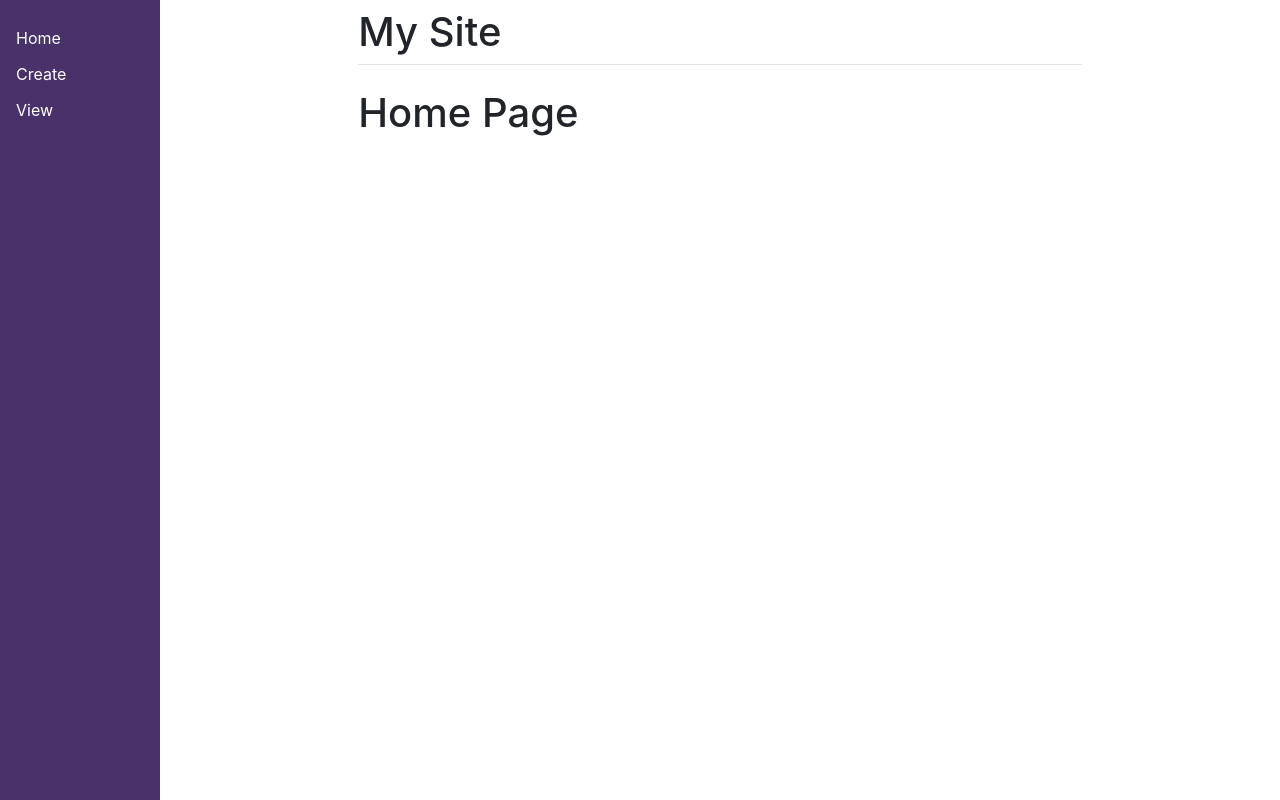
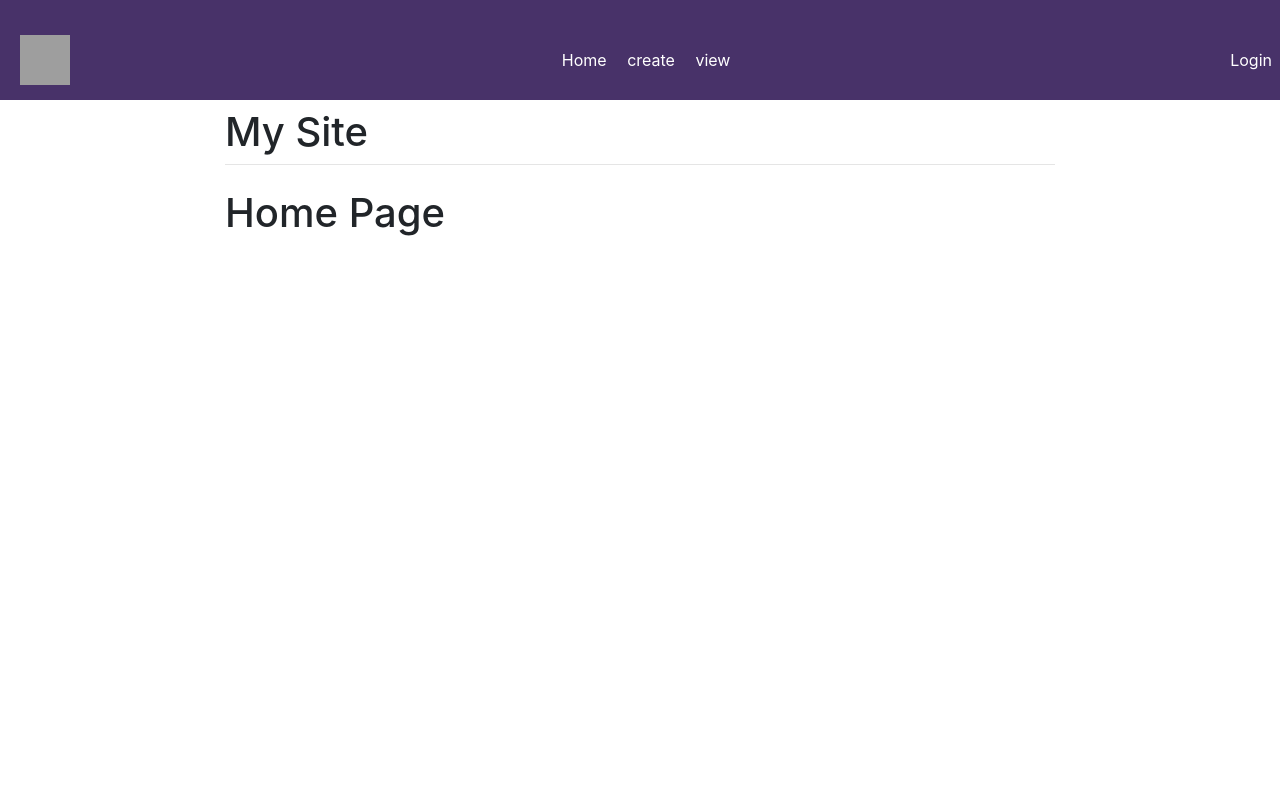
Before and after one commit to hhn2/dj, a Django app: page / in a window 1280 px wide. Run offline with Django 5.2, Linux system fonts and the light colour scheme; grey boxes are pictures that could not be loaded.

Commit message:
no message

```diff
--- a/mysite/main/models.py
+++ b/mysite/main/models.py
@@ -4,8 +4,8 @@ from django.contrib.auth.models import User
 
 
 class ToDoList(models.Model):
-    user = models.ForeignKey(User, on_delete=models.CASCADE,
-                             related_name="todolist", null=True)
+    user = models.ForeignKey(
+        User, on_delete=models.CASCADE, related_name="todolist", null=True)
     name = models.CharField(max_length=200)
 
     def __str__(self):
--- a/mysite/main/templates/main/base.html
+++ b/mysite/main/templates/main/base.html
@@ -2,28 +2,39 @@
 <html>
   <head>
     <style type="text/css">
+      body {
+        margin: 0;
+      }
+
       .sidenav {
-          height:100%;
-          width: 160px;
-          position: fixed;
-          z-index:1;
-          top:0;
-          left:0;
-          background-color:#483269;
-          overflow-x: :hidden;
-          padding-top:20px;
+        height: 100px; /* Set the height of the sidenav as needed */
+        width: 100%;
+        position: fixed;
+        z-index: 1;
+        top: 0;
+        left: 0;
+        background-color: #483269;
+        overflow-x: hidden;
+        padding-top: 20px;
+        display: flex;
+        justify-content: space-between;
+        align-items: center;
       }
 
       .sidenav a {
-          padding:6px 8px 6px 16px;
-          text-decoration: nonoe;
-          color: #fff;
-          display:block;
+        padding: 6px 8px;
+        text-decoration: none;
+        color: #fff;
+        display: inline-block;
       }
 
-      .main{
-          margin-left:160px;
-          padding: 0px 10px;
+      .main {
+        margin-top: 100px; /* Adjust the margin-top to account for the sidenav height */
+        padding: 0px 10px;
+      }
+
+      .logo {
+        margin-left: 20px; /* Adjust the margin as needed */
       }
     </style>
 
@@ -40,17 +51,26 @@
       crossorigin="anonymous"
     />
 
-    <title>NYEA</title>
+    <title>뉴욕영어학원</title>
   </head>
 
   <body>
     <div class="sidenav">
-      <a href="/home">Home</a>
-      <a href="/create">Create</a>
-      <a href="/view">View</a>
+      <div class="logo">
+        <img src="path to iamge" alt="Logo" width="50" height="50" />
+        <!-- Add your logo here -->
+      </div>
+      <div class="nav-links">
+        <a href="/home">Home</a>
+        <a href="/create">create</a>
+        <a href="/view">view</a>
+      </div>
+      <div class="login-btn">
+        <a href="/login" style="color: #fff; text-decoration: none">Login</a>
+      </div>
     </div>
 
-    <div id="content" , name="content" , class="main">
+    <div id="content" name="content" class="main">
       <div class="row justify-content-center">
         <div class="col-8">
           <h1 class="mt-2">My Site</h1>
```
